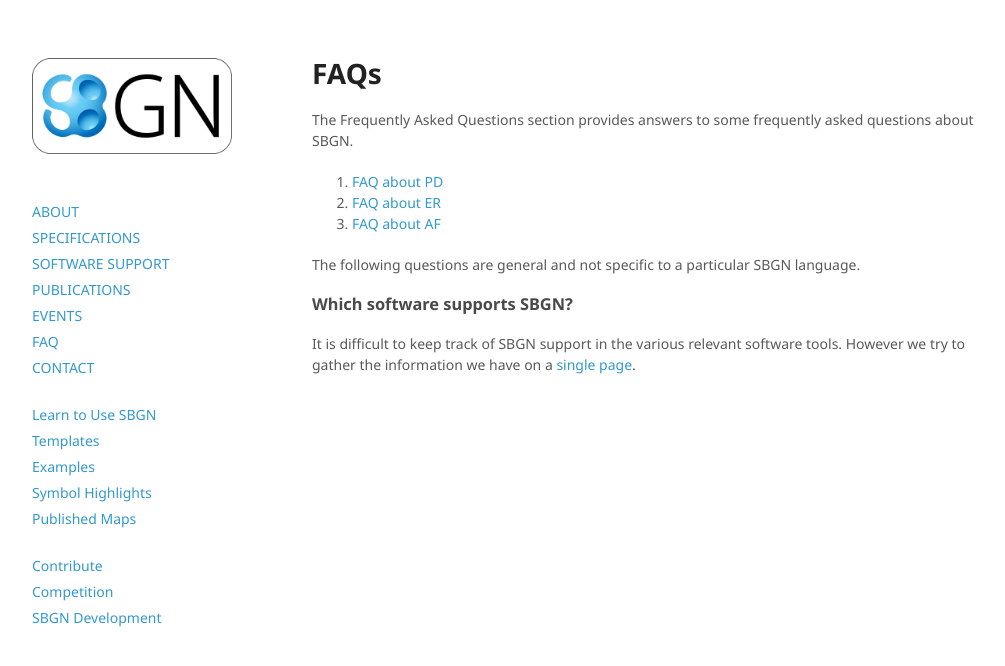
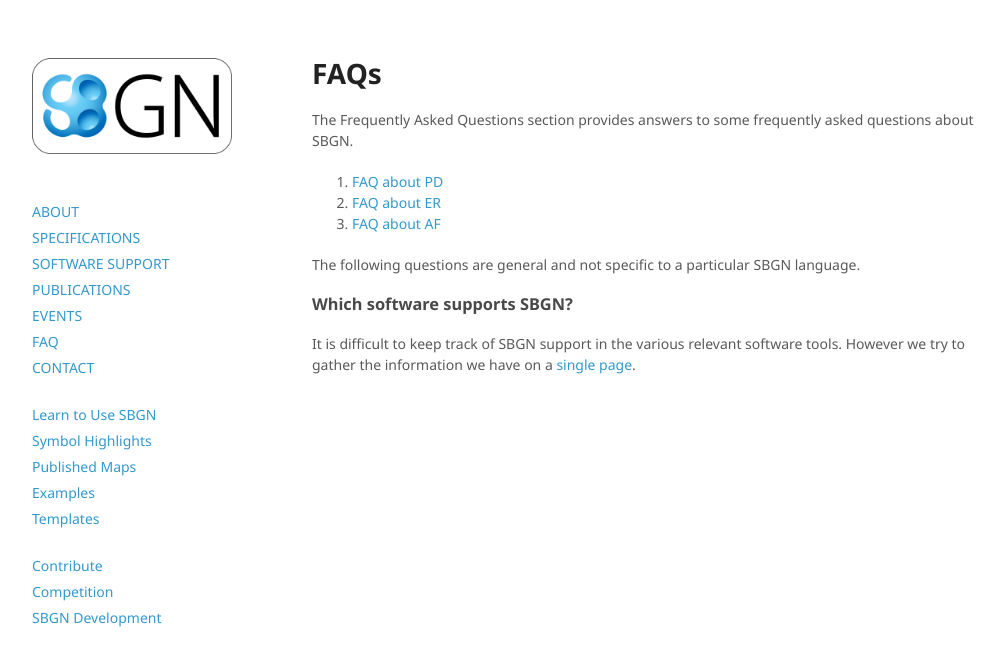
Before and after one commit to sbgn/sbgn, a Jekyll site: the page built from docs/faq.md, in a window 1280 px wide. Shown: the top 666 px of the page, without its empty margins (128-1133 px from the left). Built offline with Jekyll 4.4.1, drawn with Linux system fonts in a browser that asks for light colours; nearby versions of some CDN libraries.

Commit message:
Update header.html

```diff
--- a/_includes/header.html
+++ b/_includes/header.html
@@ -31,10 +31,10 @@
   <p class="view sidebar"><a href="/sbgn/contact">CONTACT</a></p>
   <br />
   <p class="view sidebar"><a href="/sbgn/learn_to_use_sbgn">Learn to Use SBGN</a></p>
-  <p class="view sidebar"><a href="/sbgn/templates">Templates</a></p>
-  <p class="view sidebar"><a href="/sbgn/examples">Examples</a></p>
   <p class="view sidebar"><a href="/sbgn/symbols">Symbol Highlights</a></p>
   <p class="view sidebar"><a href="/sbgn/published_maps">Published Maps</a></p>
+  <p class="view sidebar"><a href="/sbgn/examples">Examples</a></p>
+  <p class="view sidebar"><a href="/sbgn/templates">Templates</a></p>
   <br />
   <p class="view sidebar"><a href="/sbgn/contribute">Contribute</a></p>
   <p class="view sidebar"><a href="/sbgn/competition">Competition</a></p>
```
